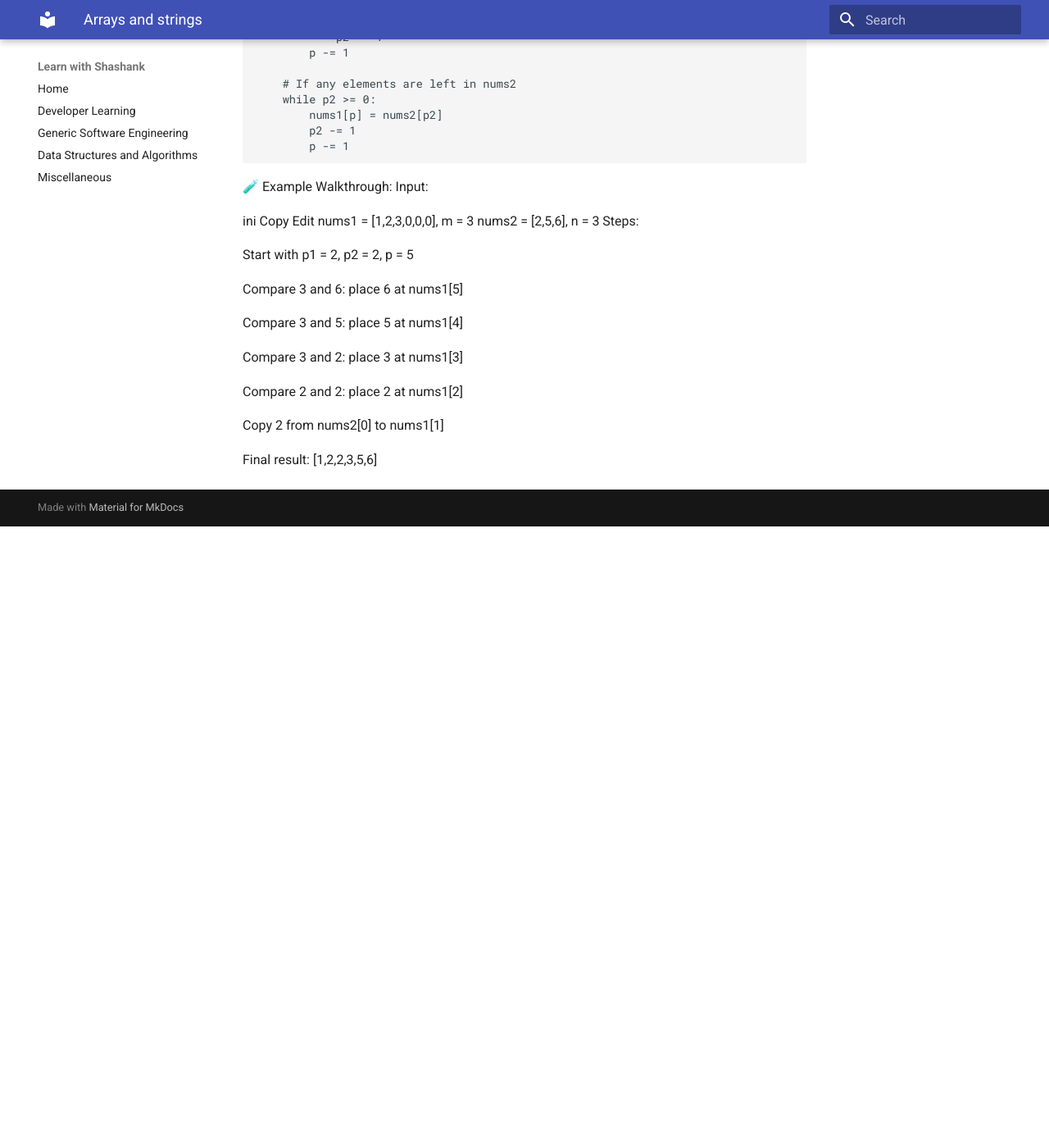
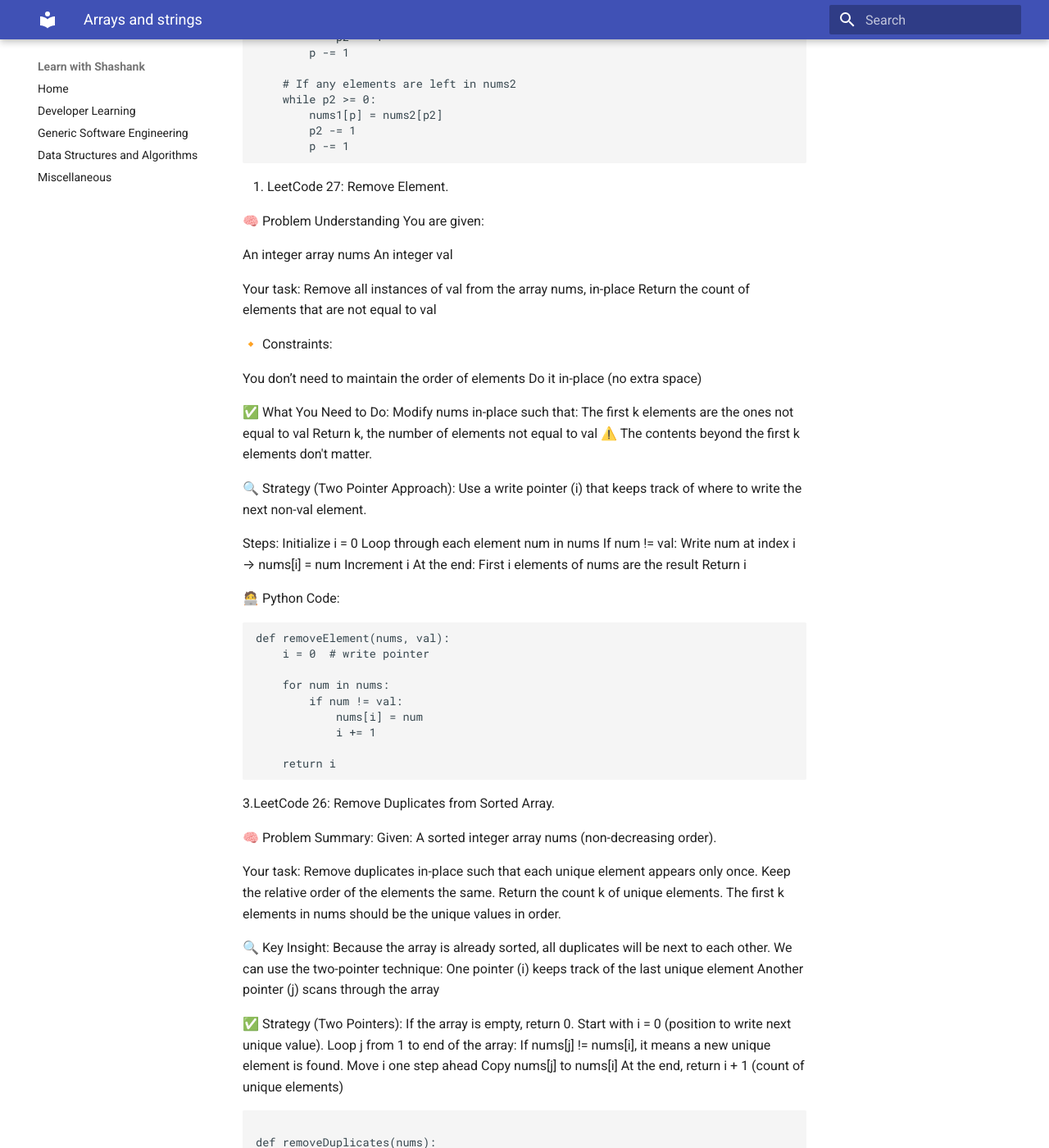
Before and after one commit to shashankshet/Learn-with-Shashank, an MkDocs documentation site: the page built from docs/DataStructuresAndAlgorithms/Arrays.md, in a window 1280 px wide and 1400 px high, scrolled down 846 px. Shown: the whole window at 82% size. Built offline with MkDocs 1.6.1 and Material for MkDocs 9.7.7, drawn with Linux system fonts in a browser that asks for light colours; before the commit the page ends 1488 px from its top, so only the background shows below that; some of the changed text lies outside the part shown.

Commit message:
added new quesion

````diff
--- a/docs/DataStructuresAndAlgorithms/Arrays.md
+++ b/docs/DataStructuresAndAlgorithms/Arrays.md
@@ -48,26 +48,95 @@ def merge(nums1, m, nums2, n):
         p2 -= 1
         p -= 1
 ```
-🧪 Example Walkthrough:
-Input:
 
-ini
-Copy
-Edit
-nums1 = [1,2,3,0,0,0], m = 3
-nums2 = [2,5,6], n = 3
+2. LeetCode 27: Remove Element.
+
+🧠 Problem Understanding
+You are given:
+
+An integer array nums
+An integer val
+
+Your task:
+Remove all instances of val from the array nums, in-place
+Return the count of elements that are not equal to val
+
+🔸 Constraints:
+
+You don’t need to maintain the order of elements
+Do it in-place (no extra space)
+
+✅ What You Need to Do:
+Modify nums in-place such that:
+The first k elements are the ones not equal to val
+Return k, the number of elements not equal to val
+⚠️ The contents beyond the first k elements don't matter.
+
+🔍 Strategy (Two Pointer Approach):
+Use a write pointer (i) that keeps track of where to write the next non-val element.
+
 Steps:
+Initialize i = 0
+Loop through each element num in nums
+If num != val:
+Write num at index i → nums[i] = num
+Increment i
+At the end:
+First i elements of nums are the result
+Return i
 
-Start with p1 = 2, p2 = 2, p = 5
+🧑‍💻 Python Code:
+```
+def removeElement(nums, val):
+    i = 0  # write pointer
 
-Compare 3 and 6: place 6 at nums1[5]
+    for num in nums:
+        if num != val:
+            nums[i] = num
+            i += 1
 
-Compare 3 and 5: place 5 at nums1[4]
+    return i
+```
+3.LeetCode 26: Remove Duplicates from Sorted Array.
 
-Compare 3 and 2: place 3 at nums1[3]
+🧠 Problem Summary:
+Given:
+A sorted integer array nums (non-decreasing order).
 
-Compare 2 and 2: place 2 at nums1[2]
+Your task:
+Remove duplicates in-place such that each unique element appears only once.
+Keep the relative order of the elements the same.
+Return the count k of unique elements.
+The first k elements in nums should be the unique values in order.
 
-Copy 2 from nums2[0] to nums1[1]
+🔍 Key Insight:
+Because the array is already sorted, all duplicates will be next to each other.
+We can use the two-pointer technique:
+One pointer (i) keeps track of the last unique element
+Another pointer (j) scans through the array
 
-Final result: [1,2,2,3,5,6]
+✅ Strategy (Two Pointers):
+If the array is empty, return 0.
+Start with i = 0 (position to write next unique value).
+Loop j from 1 to end of the array:
+If nums[j] != nums[i], it means a new unique element is found.
+Move i one step ahead
+Copy nums[j] to nums[i]
+At the end, return i + 1 (count of unique elements)
+
+
+```
+
+def removeDuplicates(nums):
+    if not nums:
+        return 0
+
+    i = 0  # pointer to last unique element
+
+    for j in range(1, len(nums)):
+        if nums[j] != nums[i]:
+            i += 1
+            nums[i] = nums[j]  # place unique element at the correct spot
+
+    return i + 1
+```
````
